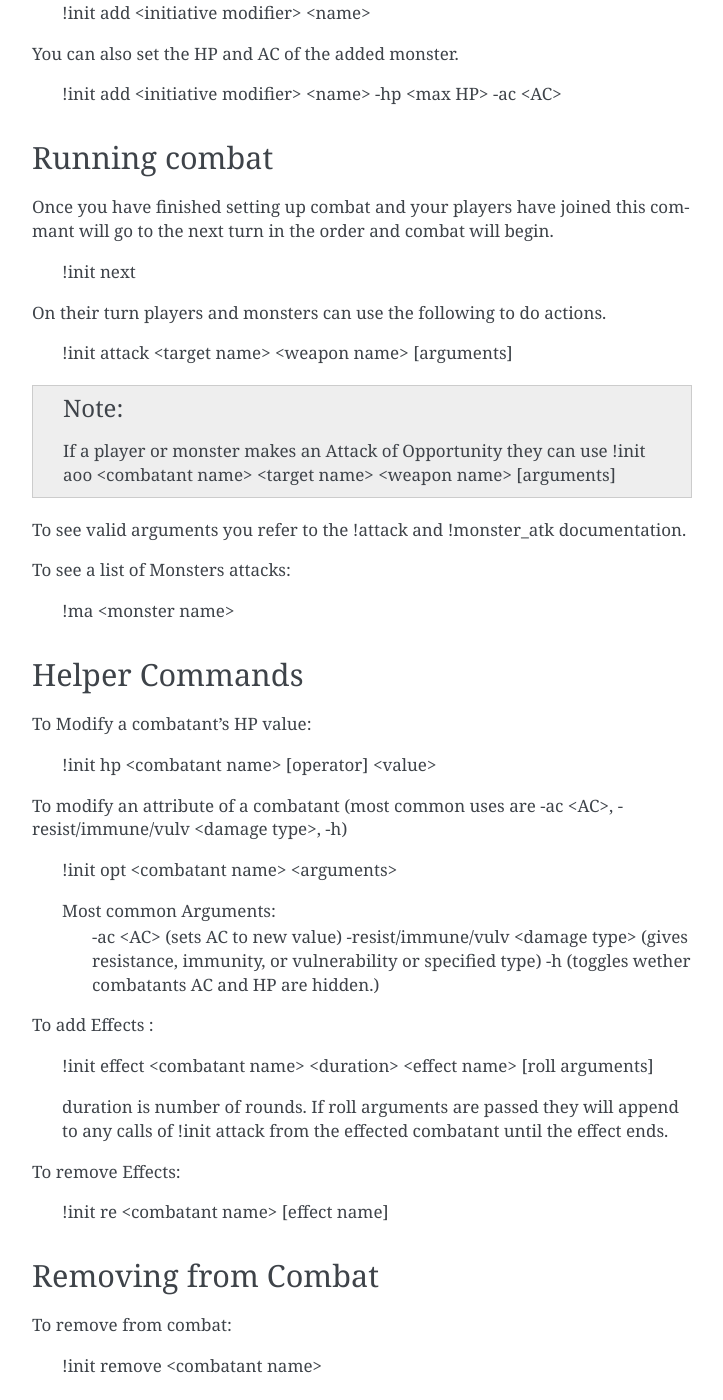
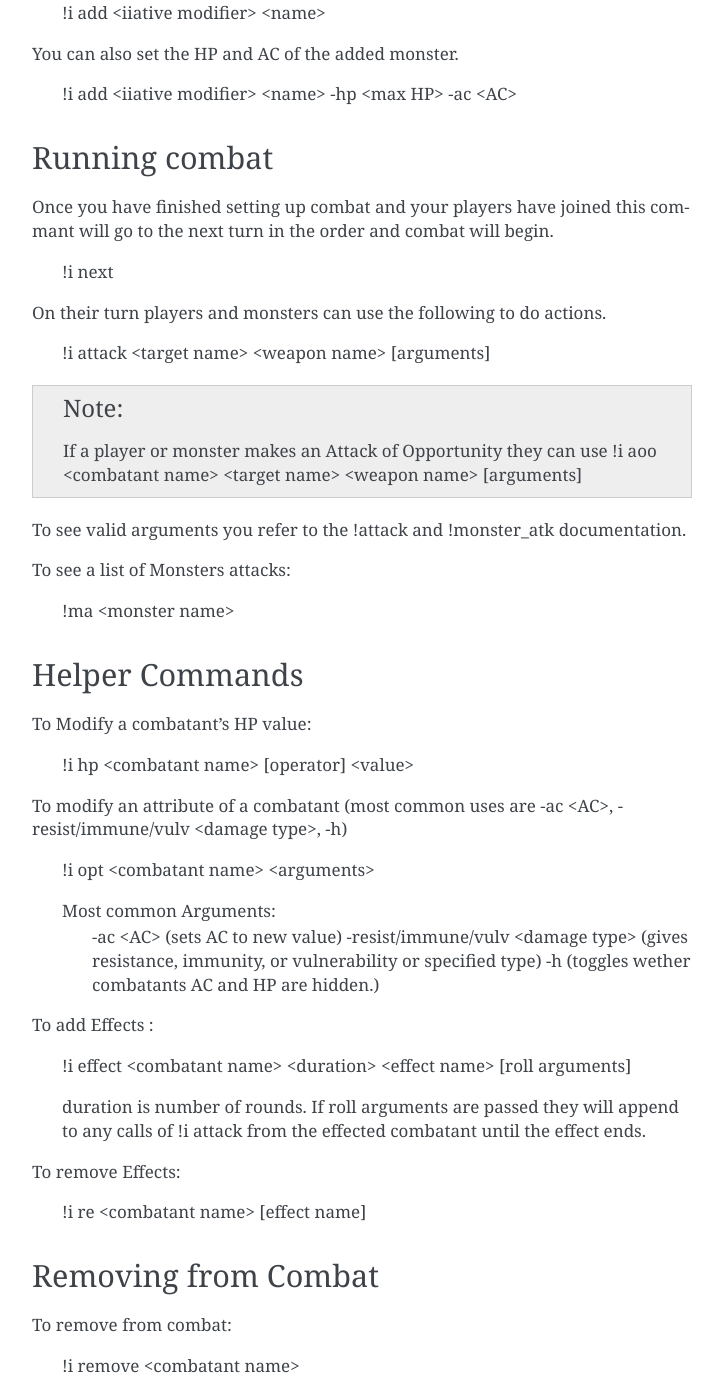
Before and after one commit to avrae/avrae, a Sphinx documentation site: the page built from docs/cheatsheets/dm_combat.rst, in a window 1280 px wide and 1400 px high, scrolled down 1354 px. Shown: the whole window, without its empty margins (388-1111 px from the left). Built offline with Sphinx 7.4.7, drawn with Linux system fonts in a browser that asks for light colours; some of the changed text lies outside the part shown.

Commit message:
Update Syntax for combat commands, add getting started page.

```diff
--- a/docs/cheatsheets/dm_combat.rst
+++ b/docs/cheatsheets/dm_combat.rst
@@ -14,13 +14,13 @@ Starting combat
 
 First, combat must be started in a channel.  All commands should be posted in the **Same** discord channel that combat was started in.  Combat cant be started by using the following command:
 
-   !init begin
+   !i begin
 
 Avrae will output the summary message and pin it, then a quick reminder on how to add yourself to combat (for a player).
 
 After combat is started, you will need to add monsters and combatants. you can add monsters that can be looked up with !monster with this command:
 
-   !init madd <monster name> [arguments]
+   !i madd <monster name> [arguments]
 
 Common arguments include:
     -n <number of monsters> (ex. -n 5)
@@ -28,16 +28,16 @@ Common arguments include:
 
 Then to at them to combat use this command:
 
-   !init add <initiative modifier> <name> [arguments]
+   !i add <iiative modifier> <name> [arguments]
 
    If you are adding a homebrew monster and haven't imported it with !bestiary, but still want to use the integrated tracker you have to use this command.
 
 Hiding Stats
 ----------------
 
-As a DM, you probably want to hide certain stats from your players.  !init has arguments for hiding stats as well:
+As a DM, you probably want to hide certain stats from your players.  !i has arguments for hiding stats as well:
 
-   !init add <initiative modifier> <name> -h
+   !i add <iiative modifier> <name> -h
 
 This will Hide HP and AC.
 
@@ -46,25 +46,25 @@ Adding Homebrew Monsters
 
 To add a homebrew monster that hasn't been imported with !bestiary, Use the following:
 
-   !init add <initiative modifier> <name>
+   !i add <iiative modifier> <name>
 
 You can also set the HP and AC of the added monster.
 
-   !init add <initiative modifier> <name> -hp <max HP> -ac <AC>
+   !i add <iiative modifier> <name> -hp <max HP> -ac <AC>
 
 Running combat
 -------------------
 
 Once you have finished setting up combat and your players have joined this commant will go to the next turn in the order and combat will begin.
 
-   !init next
+   !i next
 
 On their turn players and monsters can use the following to do actions.
 
-   !init attack <target name> <weapon name> [arguments]
+   !i attack <target name> <weapon name> [arguments]
 
 .. note::
-   If a player or monster makes an Attack of Opportunity they can use !init aoo <combatant name> <target name> <weapon name> [arguments]
+   If a player or monster makes an Attack of Opportunity they can use !i aoo <combatant name> <target name> <weapon name> [arguments]
 
 To see valid arguments you refer to the !attack and !monster_atk documentation.
 
@@ -77,11 +77,11 @@ Helper Commands
 
 To Modify a combatant's HP value:
 
-   !init hp <combatant name> [operator] <value>
+   !i hp <combatant name> [operator] <value>
 
 To modify an attribute of a combatant (most common uses are -ac <AC>, -resist/immune/vulv <damage type>, -h)
 
-   !init opt <combatant name> <arguments>
+   !i opt <combatant name> <arguments>
 
    Most common Arguments:
      -ac <AC> (sets AC to new value)
@@ -90,24 +90,24 @@ To modify an attribute of a combatant (most common uses are -ac <AC>, -resist/im
 
 To add Effects :
 
-   !init effect <combatant name> <duration> <effect name> [roll arguments]
+   !i effect <combatant name> <duration> <effect name> [roll arguments]
 
-   duration is number of rounds.  If roll arguments are passed they will append to any calls of !init attack from the effected combatant until the effect ends.
+   duration is number of rounds.  If roll arguments are passed they will append to any calls of !i attack from the effected combatant until the effect ends.
 
 To remove Effects:
 
-   !init re <combatant name> [effect name]
+   !i re <combatant name> [effect name]
 
 Removing from Combat
 ---------------------
 
 To remove from combat:
 
-   !init remove <combatant name>
+   !i remove <combatant name>
 
 Ending Combat
 ---------------------
 
 To end combat (Avrae will ask if you wish to end combat, reply "yes"):
 
-   !init end
+   !i end
```
Also changed, not shown: docs/cheatsheets/pc_combat.rst (+10 -10 lines), docs/get_started.rst (added, +65 -0 lines), docs/index.rst (+7 -0 lines).
